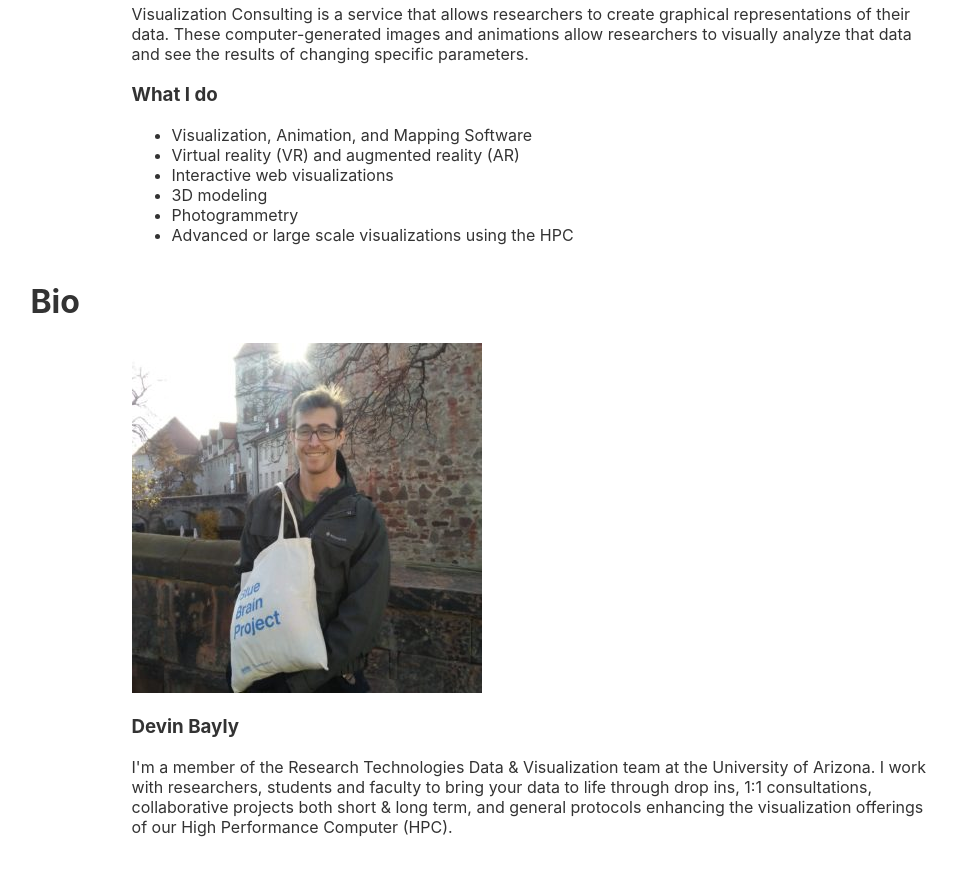
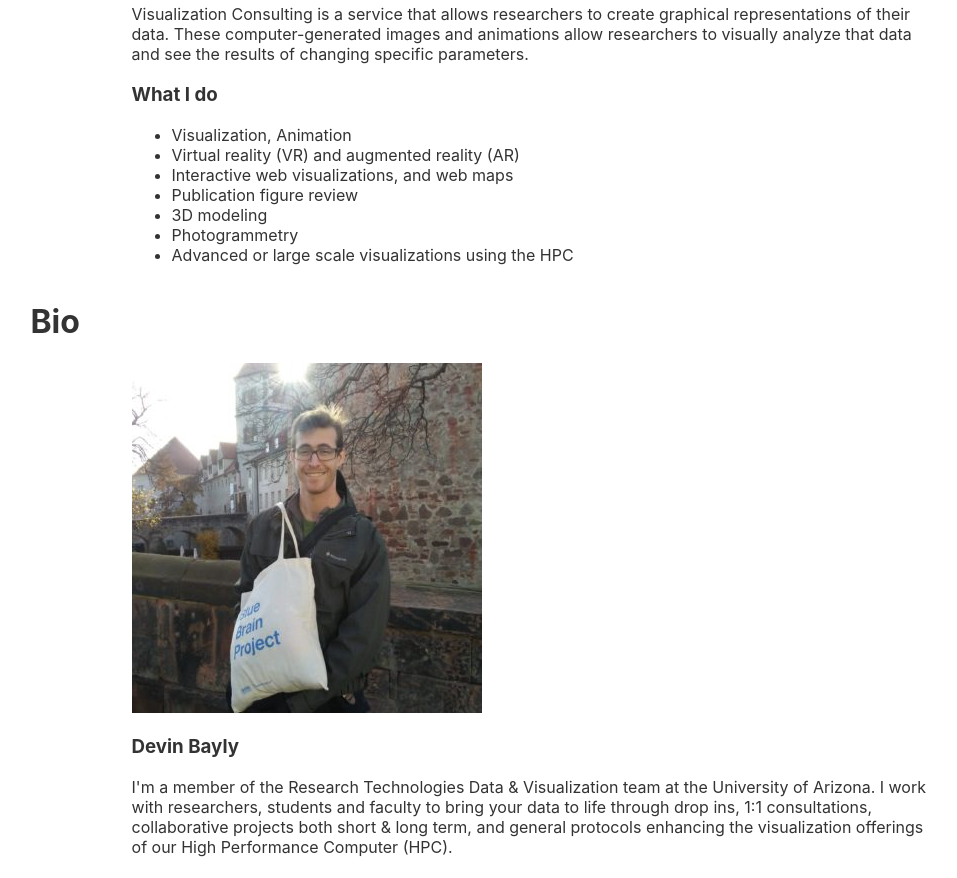
Before and after one commit to RTDataVis/RTDataVis.github.io, a Svelte app: page / in a window 1280 px wide. Shown: the part 2640-3518 px from the top of the page, without its empty margins (104-1061 px from the left). Built offline with nearby package versions, Linux system fonts and the light colour scheme.

Commit message:
changed what I do section slightly

```diff
--- a/public/index.html
+++ b/public/index.html
@@ -4,7 +4,7 @@
 	<meta charset='utf-8'>
 	<meta name='viewport' content='width=device-width,initial-scale=1'>
 
-	<title>Svelte app</title>
+	<title>RTDataVis</title>
 	<!-- <script src="https://cdnjs.cloudflare.com/ajax/libs/three.js/r120/three.min.js"></script> -->
 	<link rel='icon' type='image/png' href='/favicon.png'>
 	<link rel='stylesheet' href='global.css'>
--- a/src/App.svelte
+++ b/src/App.svelte
@@ -94,9 +94,10 @@
             <h3>What I do</h3>
             <ul>
 
-              <li>Visualization, Animation, and Mapping Software</li>
+              <li>Visualization, Animation</li>
               <li>Virtual reality (VR) and augmented reality (AR)</li>
-              <li>Interactive web visualizations</li>
+              <li>Interactive web visualizations, and web maps</li>
+              <li>Publication figure review</li>
               <li>3D modeling</li>
               <li>Photogrammetry</li>
               <li>Advanced or large scale visualizations using the HPC</li>
```
Also changed, not shown: 4 other files (tests, documents, lock files or other folders).
